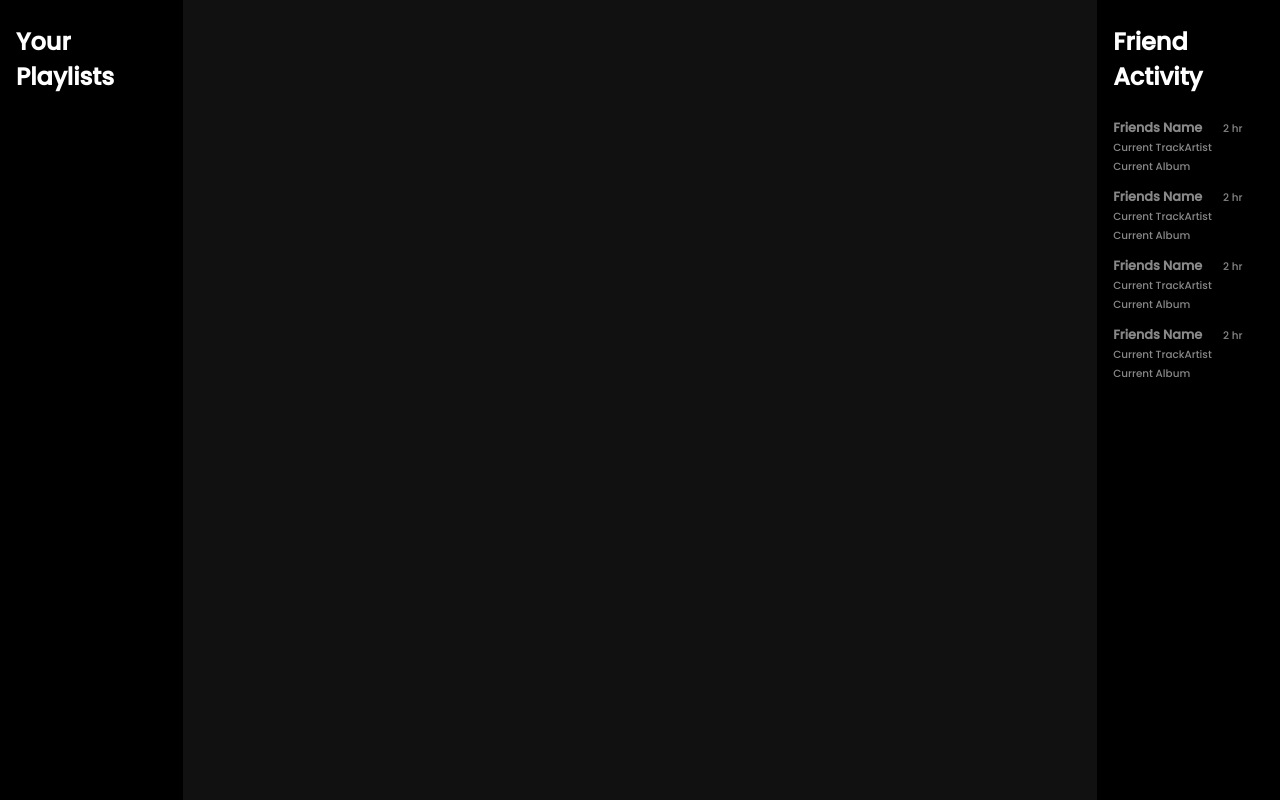
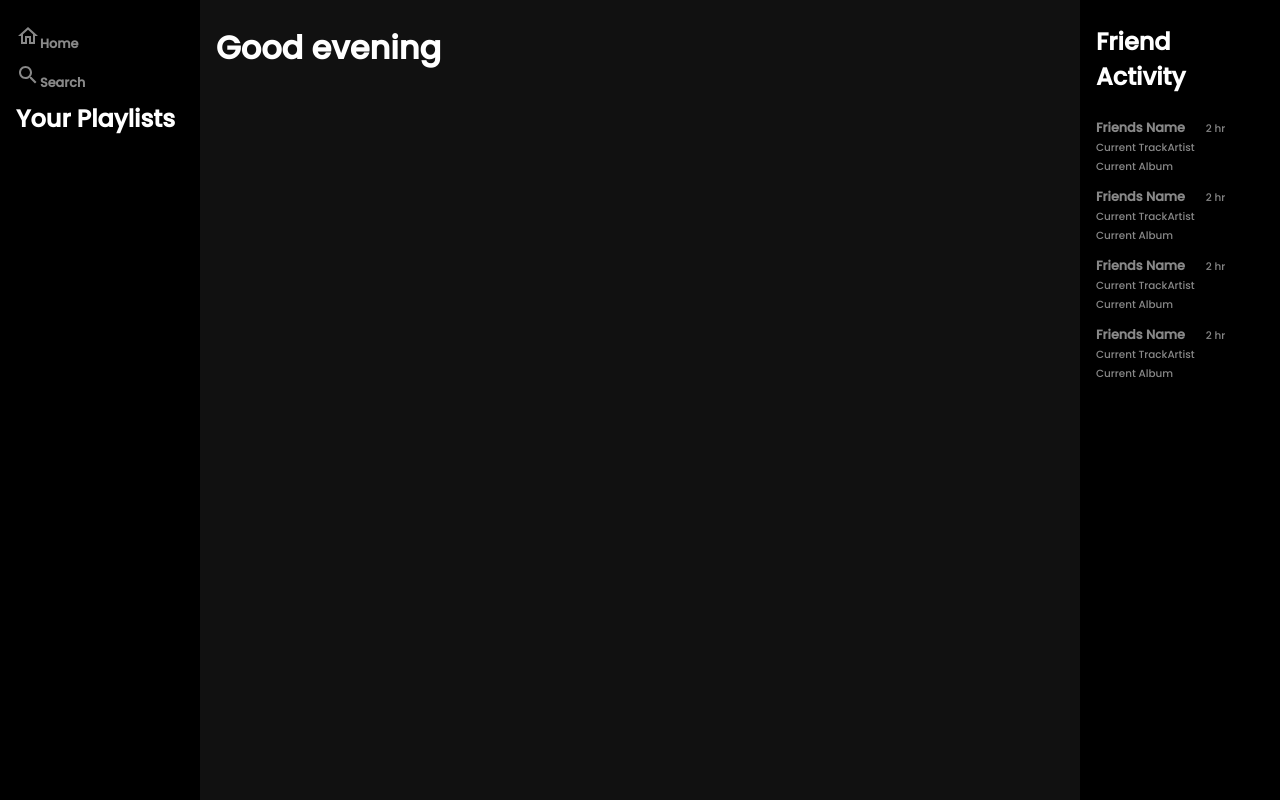
Before and after one commit to axylious/react-spotify, a React (Create React App) app: page / in a window 1280 px wide. Built offline with nearby package versions, Linux system fonts and the light colour scheme; no server answers.

Commit message:
Add link routes and icon library

```diff
--- a/package.json
+++ b/package.json
@@ -3,12 +3,17 @@
   "version": "0.1.0",
   "private": true,
   "dependencies": {
+    "@emotion/react": "^11.5.0",
+    "@emotion/styled": "^11.3.0",
+    "@mui/icons-material": "^5.0.4",
+    "@mui/material": "^5.0.4",
     "@testing-library/jest-dom": "^5.14.1",
     "@testing-library/react": "^11.2.7",
     "@testing-library/user-event": "^12.8.3",
     "axios": "^0.22.0",
     "react": "^17.0.2",
     "react-dom": "^17.0.2",
+    "react-router-dom": "^5.3.0",
     "react-scripts": "4.0.3",
     "web-vitals": "^1.1.2"
   },
--- a/public/index.html
+++ b/public/index.html
@@ -7,7 +7,7 @@
   <title>Spotify Clone</title>
   <link rel="preconnect" href="https://fonts.gstatic.com">
   <link href="https://fonts.googleapis.com/icon?family=Material+Icons" rel="stylesheet">
-  <link href="https://fonts.googleapis.com/css2?family=Hind:wght@300&family=Poppins:wght@500&display=swap" rel="stylesheet">
+  <link href="https://fonts.googleapis.com/css2?family=Hind:wght@300&family=Poppins:wght@500&family=Roboto:wght@300,400,500,700&display=swap" rel="stylesheet">
 </head>
 <body>
   <div id="root"></div>
--- a/src/App.js
+++ b/src/App.js
@@ -1,14 +1,20 @@
+import { Route, Switch } from 'react-router';
 import FriendActivity from './components/FriendActivity'
 import Home from './components/Home'
 import Sidebar from './components/Sidebar'
+import Search from './components/Search'
+
 
 const App = () => {
   return (
     <div className='App'>
-         <Sidebar className='sidebar' />
-         <Home className='home' />
-         <FriendActivity className='friendSidebar' />
-      </div>
+      <Sidebar className='sidebar' />
+      <Switch>
+        <Route path='/' component={Home} exact />
+        <Route path='/search' component={Search} />
+      </Switch>
+      <FriendActivity className='friendSidebar' />
+    </div>
   );
 }
 
--- a/src/assets/css/index.css
+++ b/src/assets/css/index.css
@@ -17,23 +17,6 @@
 body {
    background-color: var(--bg-color-primary);
 }
-.btn {
-   display: inline-block;
-   background-color: #1bb954;
-   padding: 1em 2em;
-   font-size: 2em;
-   color: var(--text-primary);
-   font-family: var(--font-primary);
-   text-decoration: none;
-   border-radius: 2em;
-   white-space: nowrap;
-   transition: var(--transition-hover);
-}
-
-.btn:hover {
-   background-color: var(--spotify-green);
-   cursor: pointer;
-}
 
 .sidebar, .friendSidebar {
    background-color: var(--bg-color-secondary);
@@ -46,7 +29,6 @@ body {
 }
 
 .home {
-   margin: 1.5em 1em;
    grid-area: home;
 }
 
@@ -56,7 +38,7 @@ body {
 
 .App {
    display: grid;
-   grid-template-columns: minmax(5vw, 1fr) 5fr minmax(5vw, 1fr);
+   grid-template-columns: minmax(200px, 1fr) 5fr minmax(200px, 1fr);
    grid-template-areas:
    'sidebar home friendSidebar';
    height: 100vh;
@@ -74,8 +56,8 @@ a, p {
 }
 
 /* Home */
-.home {
-   margin-left: 2em;
+.home, .search {
+   margin: 1.5em 1em;
 }
 
 .home h1, .home a {
@@ -89,7 +71,7 @@ a, p {
 }
 
 .home a {
-   color: white;
+   color: var(--text-primary);
    text-decoration: none;
    grid-area: heading;
 }
@@ -124,11 +106,13 @@ a, p {
 .sidebar a {
    font-family: var(--font-primary);
    font-size: .8em;
+   font-weight: 700;
    margin-bottom: .75em;
    text-decoration: none;
    white-space: nowrap;
    overflow: hidden;
    text-overflow: ellipsis;
+   transition: var(--transition-hover);
 }
 
 .sidebar a:hover {
--- a/src/components/GetPlaylist.js
+++ /dev/null
@@ -1,37 +0,0 @@
-import React, {useEffect, useState} from 'react'
-import axios from 'axios'
-
-const PLAYLIST_ENDPOINT = 'https://api.spotify.com/v1/me/playlists'
-
-const GetPlaylist = () => {
-   const [token, setToken] = useState('')
-   const [data, setData] = useState({})
-
-   useEffect(() => {
-      if (sessionStorage.getItem('accessToken')) {
-         setToken(sessionStorage.getItem('accessToken'))
-      }
-   }, []);
-
-   const handleGetPlaylists = () => {
-      axios.get(PLAYLIST_ENDPOINT, {
-         headers: {
-            Authorization: 'Bearer ' + token,
-         },
-      }).then((response) => {
-         setData(response.data)
-      }).catch((error) => {
-         console.log(error)
-      })
-   }
-
-   handleGetPlaylists()
-
-   return (
-      <>
-         {data?.items ? data.items.map((item) => <a href={item.href}>{item.name}</a>) : null}
-      </>
-   )
-}
-
-export default GetPlaylist
--- a/src/components/Home.js
+++ b/src/components/Home.js
@@ -1,15 +1,16 @@
 import PropTypes from 'prop-types'
+import LongBlock from './LongBlock'
 
 const Home = ({className}) => {
    return (
       <div className={className}>
-
+         <LongBlock title='Good' className='longBlock' />
       </div>
    )
 }
 
 Home.defaultProps = {
-   className: '',
+   className: 'home',
 }
 
 Home.propTypes = {
--- /dev/null
+++ b/src/components/LongBlock.js
@@ -0,0 +1,33 @@
+import PropTypes from 'prop-types'
+
+const LongBlock = ({title, className}) => {
+   return (
+      <div className={className}>
+         <h1>
+            {title}
+            {dayOrNight()}
+         </h1>
+      </div>
+   )
+}
+
+
+function dayOrNight() {
+   let hour = new Date().getHours();
+   let ampm = hour <= 12 ? ' morning' :
+      (hour >= 18) ? ' evening' : ' afternoon';
+
+   return ampm
+}
+
+LongBlock.defaultProps = {
+   title: '',
+   className: '',
+}
+
+LongBlock.propTypes = {
+   title: PropTypes.string,
+   className: PropTypes.string,
+}
+
+export default LongBlock
--- /dev/null
+++ b/src/components/Search.js
@@ -0,0 +1,19 @@
+import PropTypes from 'prop-types'
+
+const Search = ({className}) => {
+   return (
+      <div className={className}>
+         <h1>Search</h1>
+      </div>
+   )
+}
+
+Search.defaultProps = {
+   className: 'search',
+}
+
+Search.propTypes = {
+   className: PropTypes.string,
+}
+
+export default Search
--- a/src/components/Sidebar.js
+++ b/src/components/Sidebar.js
@@ -1,14 +1,15 @@
 import PropTypes from 'prop-types'
-import GetPlaylist from './GetPlaylist'
-
+import { Link } from 'react-router-dom'
+import HomeOutlinedIcon from '@mui/icons-material/HomeOutlined';
+import SearchIcon from '@mui/icons-material/Search';
 
 const Sidebar = ({className}) => {
    return (
       <div className={className}>
-
+         <Link to='/'><HomeOutlinedIcon />Home</Link>
+         <Link to='/search'><SearchIcon />Search</Link>
          <h2>Your Playlists</h2>
 
-         <GetPlaylist />
       </div>
    )
 }
--- a/src/index.js
+++ b/src/index.js
@@ -1,8 +1,12 @@
 import React from 'react';
 import ReactDOM from 'react-dom';
+import {BrowserRouter} from 'react-router-dom'
 import App from './App';
 import './assets/css/index.css';
 
 ReactDOM.render(
-   <App />, document.getElementById('root')
+   <BrowserRouter>
+      <App />
+   </BrowserRouter>,
+   document.getElementById('root')
 );
```
Also changed, not shown: 1 other file (tests, documents, lock files or other folders).
